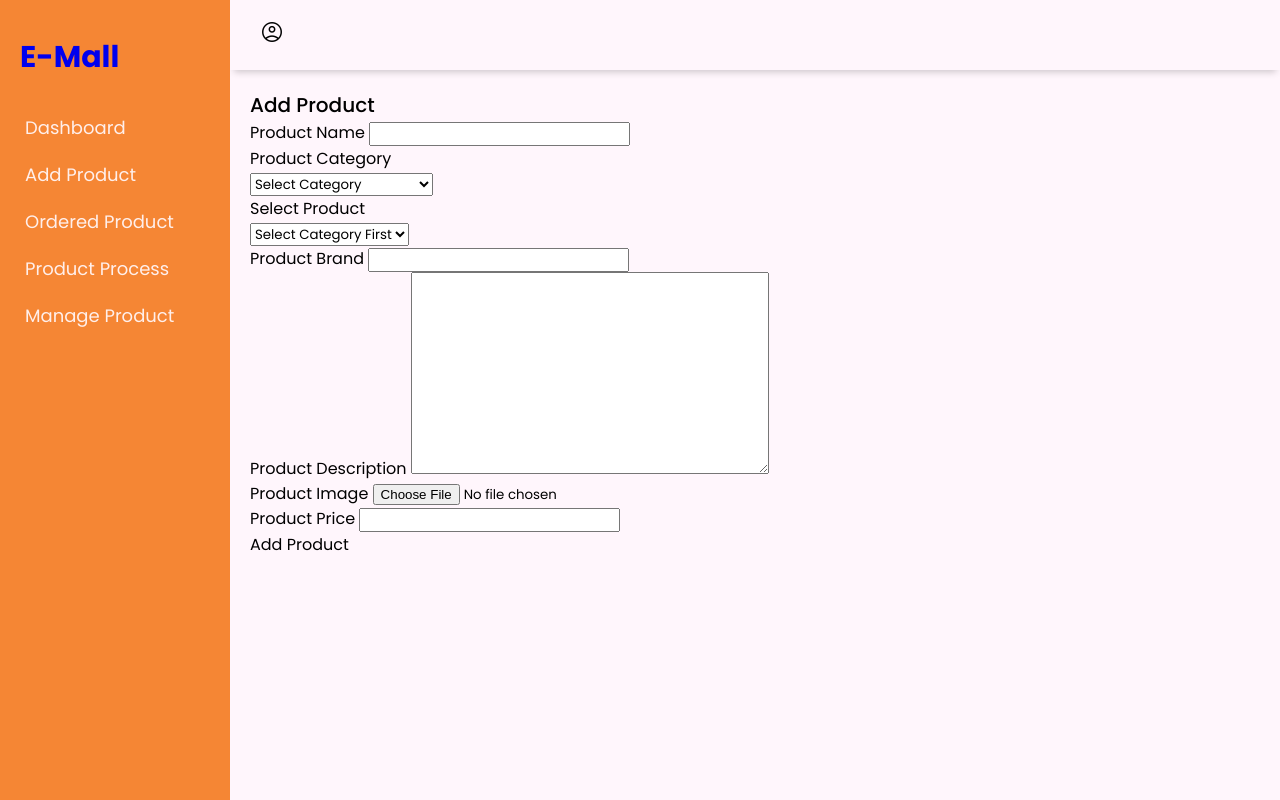
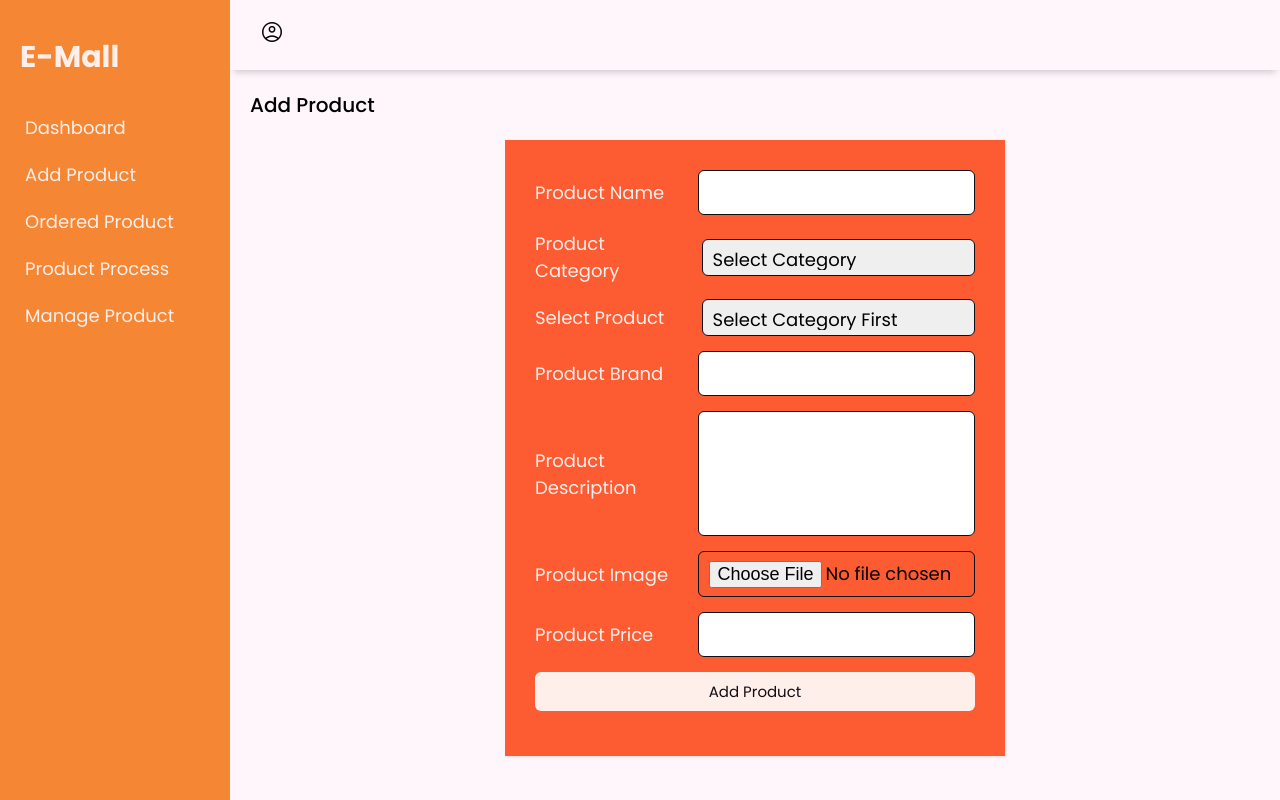
Before and after one commit to Ashish-Dhakal/Ecommerce, a PHP site: page /ecommerce/dashboard/addproduct.php in a window 1280 px wide. Run offline with PHP 8.4, Linux system fonts and the light colour scheme.

Commit message:
css for add product added

```diff
--- a/dashboard/dashboard.css
+++ b/dashboard/dashboard.css
@@ -59,6 +59,10 @@ box-shadow: 0 6px 7px -4px rgba(0,0,0,0.2);
 .menu-icon{
     display: none;
 }
+.sidebar-title a {
+    text-decoration: none;
+    color: var(--light_wihite);
+}
 
 #sidebar{
     grid-area: sidebar;
@@ -117,7 +121,7 @@ box-shadow: 0 6px 7px -4px rgba(0,0,0,0.2);
 }
 /*-----------------side bar css ends here------------- */
 
-/*-------------------------main page css------------------------ */
+/*-------------------------main page css of dashboard start here------------------------ */
 
 .main-container{
 grid-area: main;
@@ -197,7 +201,88 @@ padding: 20px ;
 
 
 
-/*-----------------main page css ends here----------------*/
+/*-----------------main page css of dashboard ends here----------------*/
+
+
+
+/*-----------------main page css of add product starts here-------------*/
+
+
+.wrapper{
+    max-width:500px ;
+    width: 100%;
+    background-color: var(--miancolor);
+    margin: 20px auto;
+    padding: 30px;
+    box-shadow: 1px 1px 2px rgba(0,0,0,0.125);
+    text-align: center;
+}
+
+.wrapper .title{
+    text-align: center;
+    margin-bottom: 10px;
+}
+
+.wrapper .form{
+    width: 100%;
+}
+
+.wrapper .form .input_field{
+    margin-bottom: 15px;
+    display: flex;
+    align-items: center;
+}
+.wrapper .form .input_field label{
+    width: 252px;
+    color: var(--light_wihite);
+    margin-right: 10px;
+    font-size: 18px;
+    text-align: left;
+    font-weight: 400;
+}
+.wrapper .form .input_field .input ,
+.wrapper .form .input_field .textarea{
+    width: 100%;
+    outline: none;
+    border: 1px solid var(--black);
+    font-size: 18px;
+    padding: 8px 10px;
+    border-radius: 6px;
+}
+.wrapper .form .input_field .textarea
+{
+    resize: none;
+    height: 125px;
+}
+
+.wrapper .form .input_field .select_item{
+    position: relative;
+    width: 100%;
+    height: 37px;
+}
+.wrapper .form .input_field .select_item select{
+    appearance: none;
+    border: 1px solid var(--black);
+    width: 100%;
+    height: 100%;
+    padding: 8px 10px;
+    border-radius: 6px;
+    outline: none;
+    padding-bottom: 3px;
+}
+
+.wrapper .form .input_field .btn{
+    width: 100%;
+    padding: 8px 10px;
+    font-size: 15px;
+    border: 0;
+    background:var(--light_wihite);
+    color:var(--black);
+    cursor: pointer;
+    border-radius: 6px;
+}
+
+/*-----------------main page css od add product ends here---------------*/
 
 /*----------------media queries starts---------------- */
 
```
